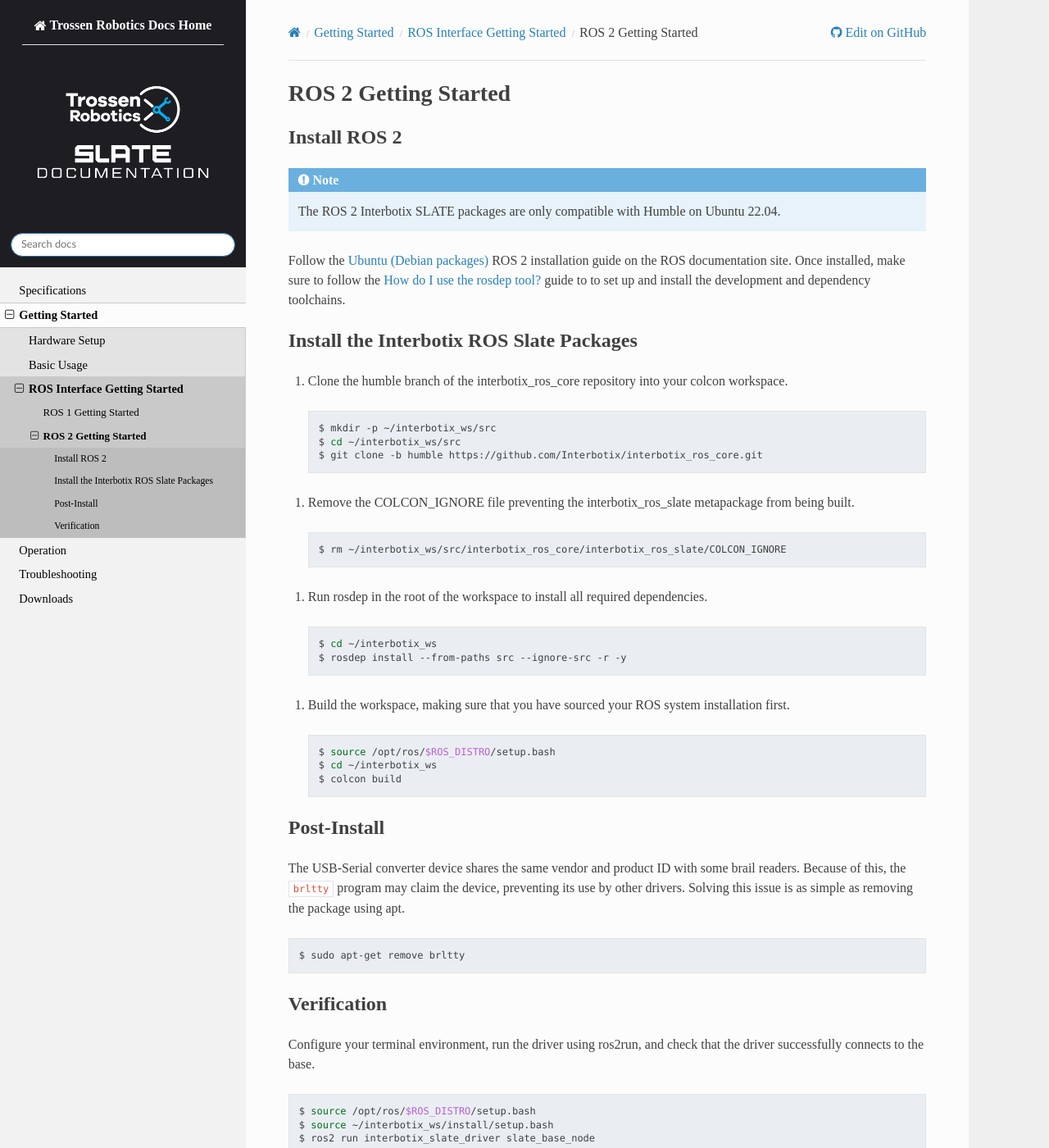
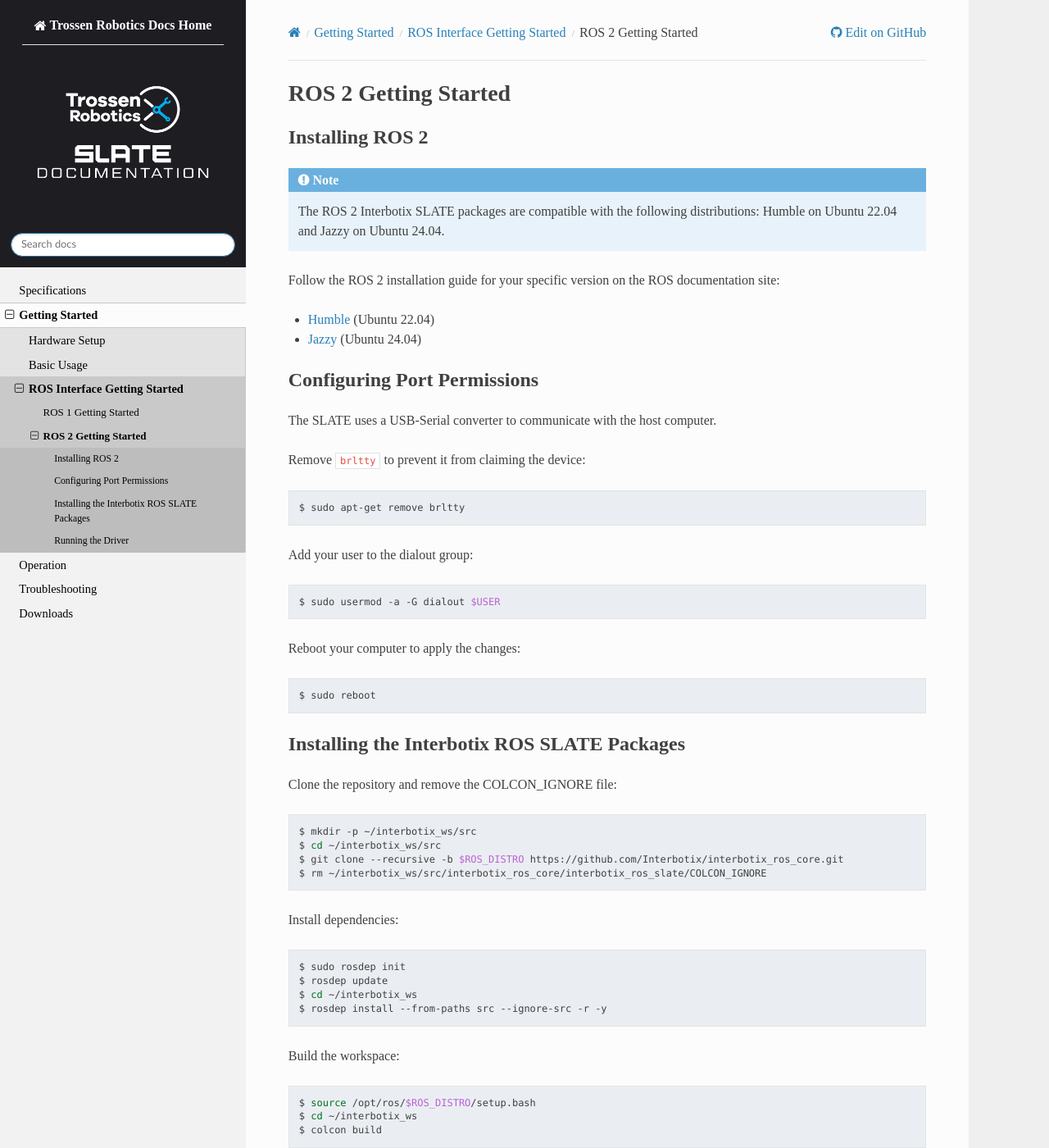
Before and after one commit to TrossenRobotics/slate_docs, a Sphinx documentation site: the page built from docs/getting_started/ros_interface/ros2.rst, in a window 1280 px wide and 1400 px high. Shown: the whole window at 82% size. Built offline with Sphinx 7.4.7 and the Read the Docs theme 3.1.0, drawn with Linux system fonts in a browser that asks for light colours; some web fonts are replaced; some of the changed text lies outside the part shown.

Commit message:
Updated ROS 1 and ROS 2 documentation. (#12)
* Updated ROS 1 and ROS 2 documentation.

* Fixed line wrapping, added warning to velocity commands section, added brltty step.

* Minor formatting fixes, increased time for message.

* Update docs/operation/ros_interface/ros2.rst

---------

Co-authored-by: lukeschmitt-tr <85308904+lukeschmitt-tr@users.noreply.github.com>

```diff
--- a/docs/getting_started/ros_interface/ros2.rst
+++ b/docs/getting_started/ros_interface/ros2.rst
@@ -2,69 +2,92 @@
 ROS 2 Getting Started
 =====================
 
-Install ROS 2
-=============
+Installing ROS 2
+================
 
 .. note::
 
-  The ROS 2 Interbotix SLATE packages are only compatible with Humble on Ubuntu 22.04.
+  The ROS 2 Interbotix SLATE packages are compatible with the following distributions: Humble on Ubuntu 22.04 and Jazzy on Ubuntu 24.04.
 
-Follow the `Ubuntu (Debian packages)`_ ROS 2 installation guide on the ROS documentation site.
-Once installed, make sure to follow the `How do I use the rosdep tool?`_ guide to to set up and install the development and dependency toolchains.
+Follow the ROS 2 installation guide for your specific version on the ROS documentation site:
 
-.. _`Ubuntu (Debian packages)`: https://docs.ros.org/en/humble/Installation/Ubuntu-Install-Debians.html
-.. _`How do I use the rosdep tool?`: https://docs.ros.org/en/humble/Tutorials/Intermediate/Rosdep.html#how-do-i-use-the-rosdep-tool
+- `Humble`_ (Ubuntu 22.04)
+- `Jazzy`_ (Ubuntu 24.04)
 
-Install the Interbotix ROS Slate Packages
-=========================================
+.. _Humble: https://docs.ros.org/en/humble/Installation/Ubuntu-Install-Debians.html
+.. _Jazzy: https://docs.ros.org/en/jazzy/Installation/Ubuntu-Install-Debians.html
 
-#.  Clone the humble branch of the interbotix_ros_core repository into your colcon workspace.
+Configuring Port Permissions
+============================
 
-  .. code-block:: bash
+The SLATE uses a USB-Serial converter to communicate with the host computer.
 
-    $ mkdir -p ~/interbotix_ws/src
-    $ cd ~/interbotix_ws/src
-    $ git clone -b humble https://github.com/Interbotix/interbotix_ros_core.git
-
-#.  Remove the COLCON_IGNORE file preventing the interbotix_ros_slate metapackage from being built.
-
-  .. code-block:: bash
-
-    $ rm ~/interbotix_ws/src/interbotix_ros_core/interbotix_ros_slate/COLCON_IGNORE
-
-#.  Run rosdep in the root of the workspace to install all required dependencies.
-
-  .. code-block:: bash
-
-    $ cd ~/interbotix_ws
-    $ rosdep install --from-paths src --ignore-src -r -y
-
-#.  Build the workspace, making sure that you have sourced your ROS system installation first.
-
-  .. code-block:: bash
-
-    $ source /opt/ros/$ROS_DISTRO/setup.bash
-    $ cd ~/interbotix_ws
-    $ colcon build
-
-Post-Install
-============
-
-The USB-Serial converter device shares the same vendor and product ID with some brail readers.
-Because of this, the ``brltty`` program may claim the device, preventing its use by other drivers.
-Solving this issue is as simple as removing the package using apt.
+Remove ``brltty`` to prevent it from claiming the device:
 
 .. code-block:: bash
 
   $ sudo apt-get remove brltty
 
-Verification
-============
+Add your user to the dialout group:
 
-Configure your terminal environment, run the driver using ros2run, and check that the driver successfully connects to the base.
+.. code-block:: bash
+
+  $ sudo usermod -a -G dialout $USER
+
+Reboot your computer to apply the changes:
+
+.. code-block:: bash
+
+  $ sudo reboot
+
+Installing the Interbotix ROS SLATE Packages
+============================================
+
+Clone the repository and remove the COLCON_IGNORE file:
+
+.. code-block:: bash
+
+  $ mkdir -p ~/interbotix_ws/src
+  $ cd ~/interbotix_ws/src
+  $ git clone --recursive -b $ROS_DISTRO https://github.com/Interbotix/interbotix_ros_core.git
+  $ rm ~/interbotix_ws/src/interbotix_ros_core/interbotix_ros_slate/COLCON_IGNORE
+
+Install dependencies:
+
+.. code-block:: bash
+
+  $ sudo rosdep init
+  $ rosdep update
+  $ cd ~/interbotix_ws
+  $ rosdep install --from-paths src --ignore-src -r -y
+
+Build the workspace:
+
+.. code-block:: bash
+
+  $ source /opt/ros/$ROS_DISTRO/setup.bash
+  $ cd ~/interbotix_ws
+  $ colcon build
+
+Running the Driver
+==================
+
+Turn on the SLATE and connect it to your computer via USB.
+Configure your terminal environment and run the driver:
 
 .. code-block:: bash
 
   $ source /opt/ros/$ROS_DISTRO/setup.bash
   $ source ~/interbotix_ws/install/setup.bash
   $ ros2 run interbotix_slate_driver slate_base_node
+
+If successful, you should see output similar to the following:
+
+.. code-block:: bash
+
+  [INFO] [1738186633.956689812] [slate_base]: Using Trossen SLATE Driver Version: 'v1.0.0'.
+  Initialized base at port: '/dev/ttyUSB0'.
+  Base version: 'v1.0.0'.
+
+For more detailed usage of the driver, please refer to :doc:`../../operation/ros_interface/ros2`.
+See :doc:`../../troubleshooting` for common issues and solutions.
--- a/requirements.txt
+++ b/requirements.txt
@@ -1,6 +1,6 @@
 pip
 docutils==0.16
-sphinx==4.3.2
+sphinx==5.0.2
 sphinx-rtd-theme
 sphinxcontrib-youtube
 sphinx-copybutton
```
Also changed, not shown: docs/getting_started/ros_interface/ros1.rst (+74 -44 lines), docs/operation/ros_interface/ros1.rst (+55 -5 lines), docs/operation/ros_interface/ros2.rst (+68 -6 lines).
